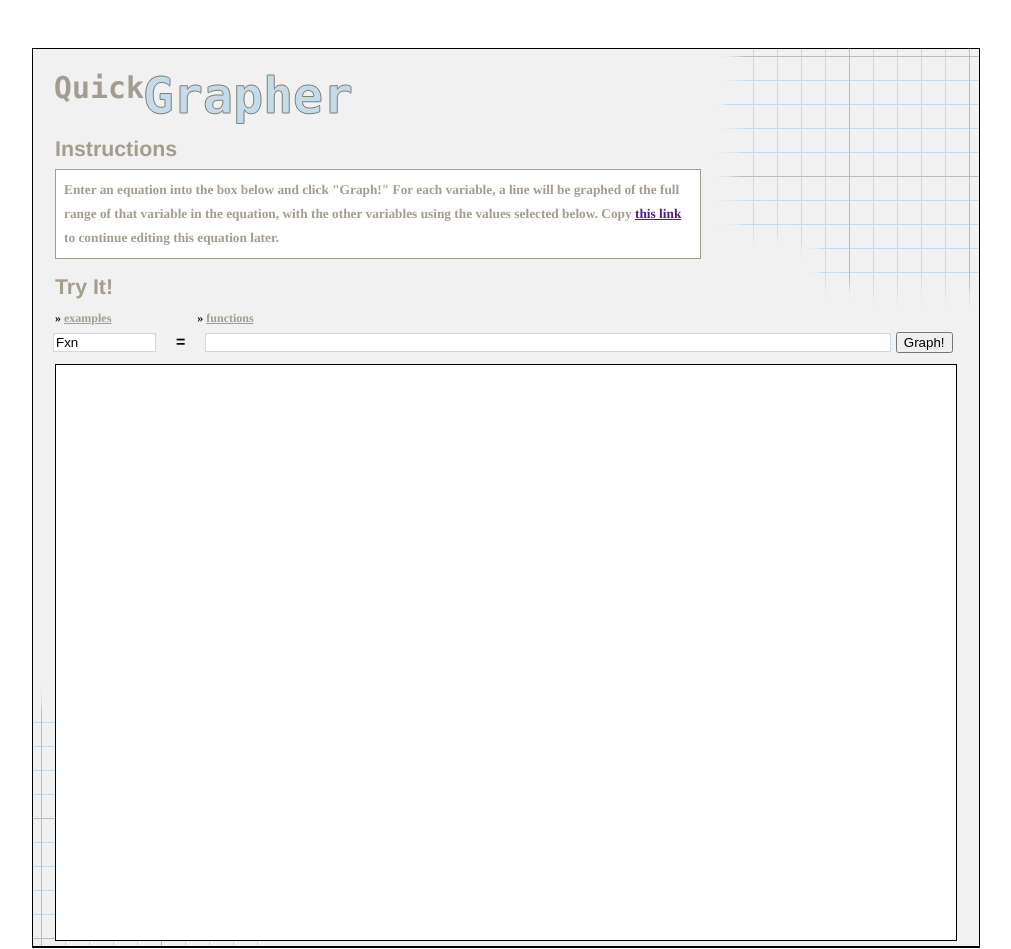
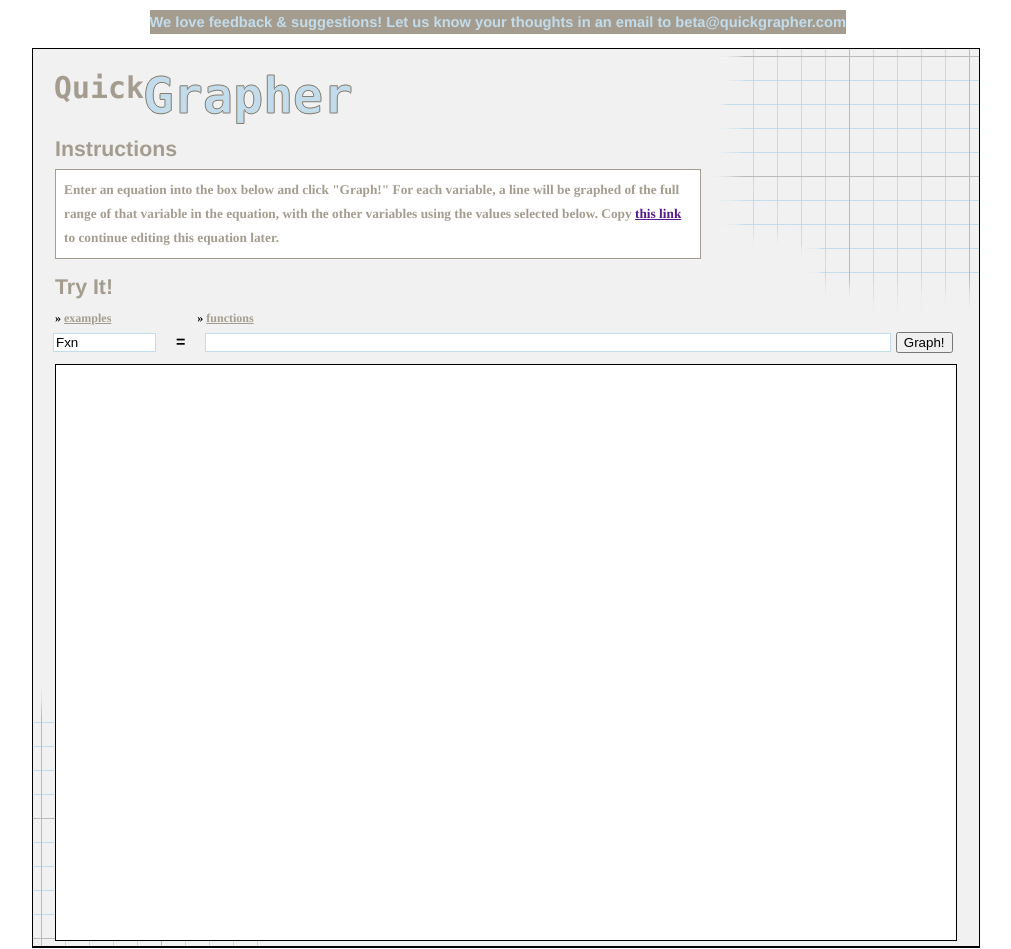
Before and after one commit to huntergdavis/quickgrapher, a plain HTML site: page quick-graph-less.html in a window 1280 px wide. Shown: the top 949 px of the page, without its empty margins (134-1145 px from the left). Drawn offline with nearby package versions, Linux system fonts and the light colour scheme; a script that the page names is missing.

Commit message:
Adding beta box

```diff
--- a/quick-graph-less.html
+++ b/quick-graph-less.html
@@ -113,6 +113,12 @@ hunter or mark at discursivelabs.com
     <center>
       Copyright 2011 Discursive Labs, LLC
     </center>
+    <div id="beta_box" style="position:absolute; top: 10px; right: 300px; font-weight: bold; font-size: 11pt; color: rgb(195,220,235); background-color: rgb(164,157,143)">
+        <p>
+          We love feedback & suggestions!
+          Let us know your thoughts in an email to beta@quickgrapher.com
+        </p>
+    </div>
     <script type="text/javascript">
         function clearAndParse()
         {
```
